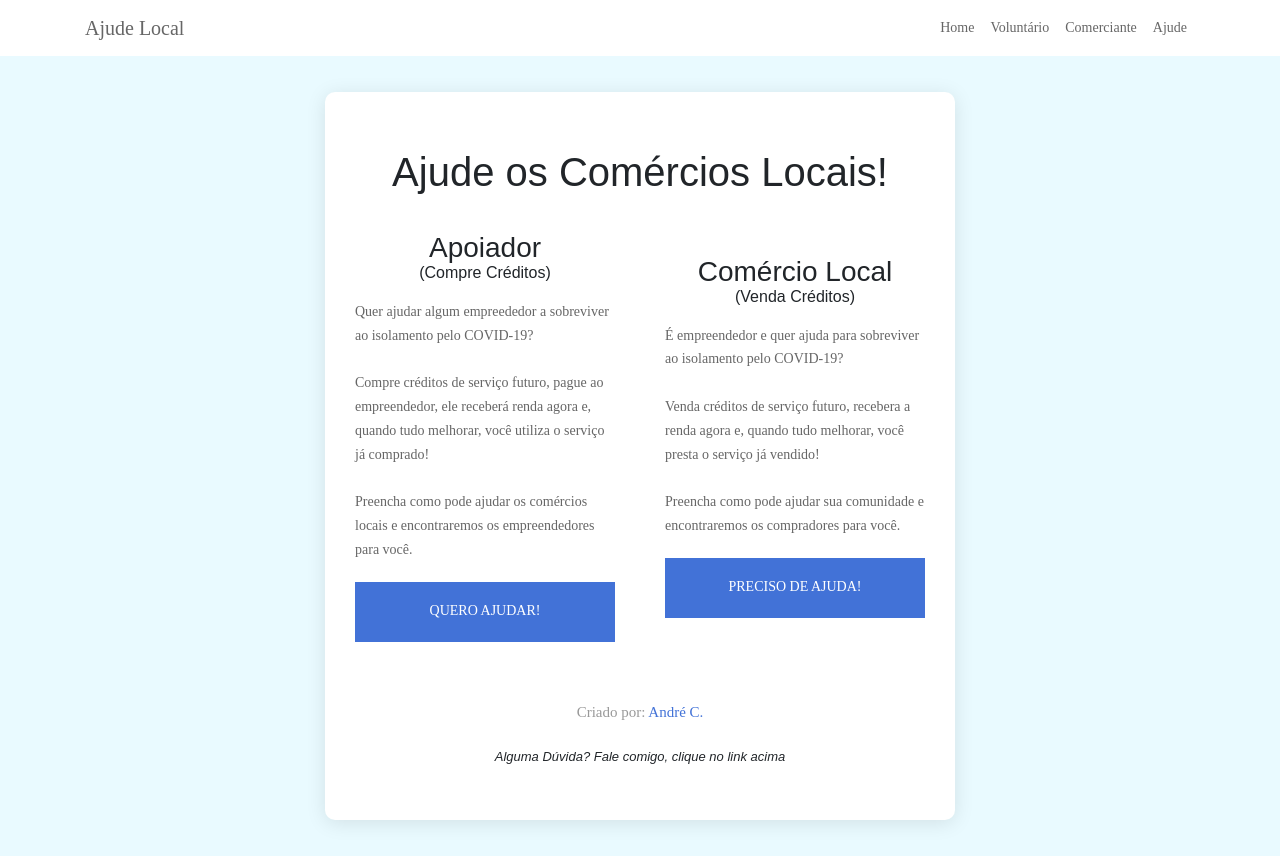
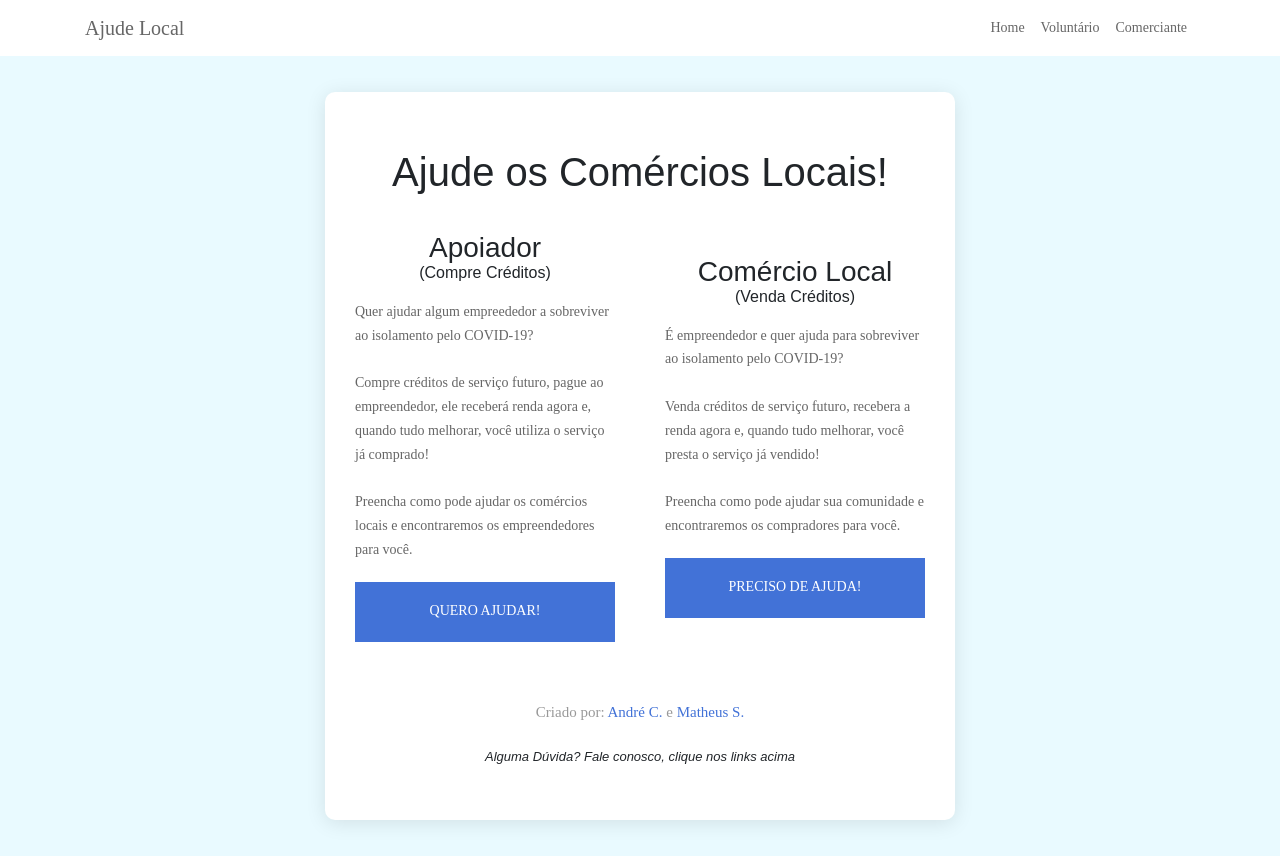
Before and after one commit to andrecordeiroacs/maps, a Flask app: page / in a window 1280 px wide. Run offline with Flask 2, Linux system fonts and the light colour scheme; some libraries are stand-ins or nearby versions; some web fonts are replaced.

Commit message:
pre-release

```diff
--- a/templates/index.html
+++ b/templates/index.html
@@ -99,9 +99,15 @@
 						<a href="https://www.linkedin.com/in/andr%C3%A9-cordeiro-3296b372/" class="txt2 hov1">
 							André C.
 						</a>
+						<span class="txt1">
+							e
+						</span>
+						<a href="https://www.linkedin.com/in/matheus-segredo-49956674/" class="txt2 hov1">
+							Matheus S.
+						</a>
 						<br>
 						<br>
-						<font size = "2px"><em>Alguma Dúvida? Fale comigo, clique no link acima</em></font>
+						<font size = "2px"><em>Alguma Dúvida? Fale conosco, clique nos links acima</em></font>
 					</div>
 
 			</div>
--- a/templates/menu.html
+++ b/templates/menu.html
@@ -10,14 +10,10 @@
             <a class="nav-link" href="/">Home</a>
             </li>
             <li class="nav-item">
-            <a class="nav-link" href="/redirect1">Voluntário</a>
+            <a class="nav-link" href="/search">Voluntário</a>
             </li>
             <li class="nav-item">
             <a class="nav-link" href="/redirect2">Comerciante</a>
-            </li>
-            <li class="nav-item">
-            <a class="nav-link" href="/thankyou">Ajude</a>
-            </li>
         </ul>
         </div>
     </div>
--- a/templates/thankyou.html
+++ b/templates/thankyou.html
@@ -55,8 +55,7 @@
 						<h3><center>Poxa, não encontramos comércios para você ainda.</center></h3> <br>
 						<p><center>Nossa base ainda não indicou alguém automaticamente. Se increva no botão abaixo e lhe procuraremos em breve!</center></p>
 						<div class="container-login100-form-btn m-t-20 m-b-10">
-							<form method = "post" action="/server_intention">
-								<input name = "id_user" type="hidden" value="{{i.id_user}}">
+							<form action="/redirect1">
 								<button class="login100-form-btn">
 									Me inscrever
 								</button type="submit" value="Submit">
@@ -108,7 +107,7 @@
 										<p class="">Ramo: {{i.ramo}}</p>
 										<p class="card-text">Telefone: {{i.telefone}}</p>
 										<p class="card-text">E-mail: {{i.email}}</p>
-										<div class="container-login100-form-btn m-t-20 m-b-10">
+										<div class="container-login100-form-btn m-t-20">
 											<form method = "post" action="/server_intention">
 												<input name = "id_user" type="hidden" value="{{i.id_user}}">
 												<input name = "id_email" type="hidden" value="{{i.email}}">
```
Also changed, not shown: templates/server.html (+7 -1 lines), templates/voluntary.html (+7 -1 lines).
